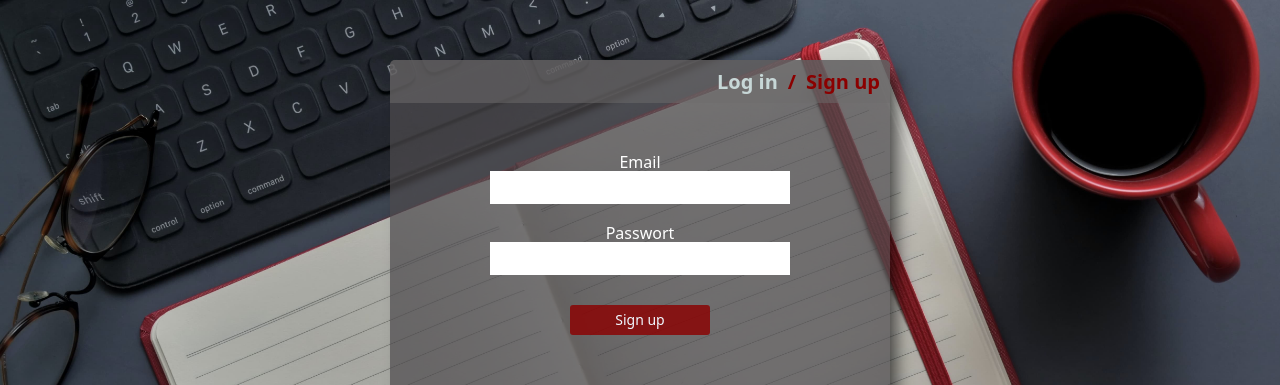
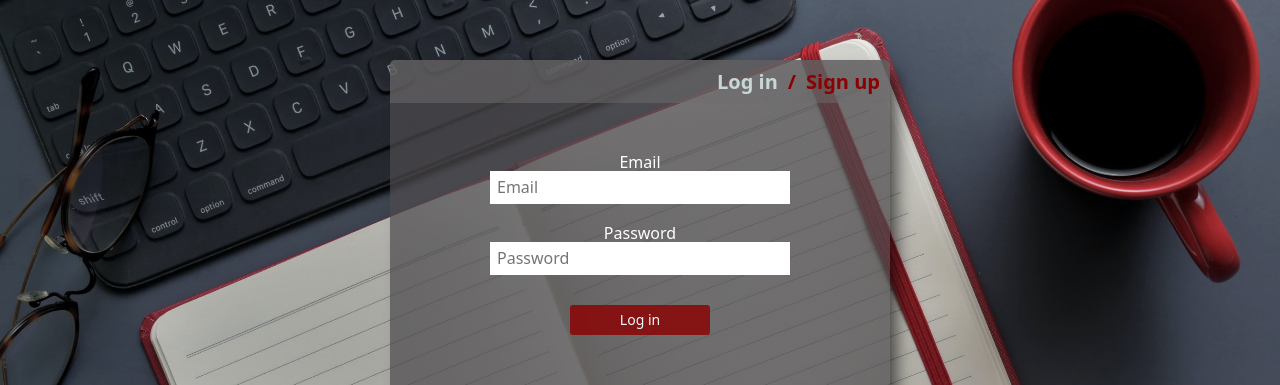
Before and after one commit to Dmytro-Chernomord/goit-react-hw-08-phonebook, a React (Create React App) app: page /login in a window 1280 px wide. Shown: the top 385 px of the page. Built offline with nearby package versions, Linux system fonts and the light colour scheme.

Commit message:
small fix

```diff
--- a/db.json
+++ /dev/null
@@ -1,3 +0,0 @@
-{
-  "contacts": []
-}
--- a/src/Views/LoginView.js
+++ b/src/Views/LoginView.js
@@ -30,22 +30,24 @@ class LoginView extends Component {
             name="email"
             value={this.state.email}
             type="email"
+            placeholder="Email"
             required
           />
         </label>
         <label className={s.label}>
-          Passwort{' '}
+          Password{' '}
           <input
             className={s.input}
             onChange={this.handleOnChange}
             name="password"
             value={this.state.password}
             type="password"
+            placeholder="Password"
             required
           />
         </label>
         <button className={s.button} type="submit">
-          Sign up
+          Log in
         </button>
       </form>
     );
--- a/src/Views/RegisterView.js
+++ b/src/Views/RegisterView.js
@@ -31,6 +31,7 @@ class RegisterView extends Component {
             name="name"
             value={this.state.name}
             type="text"
+            placeholder="Name"
           />
         </label>
         <label className={s.label}>
@@ -41,16 +42,18 @@ class RegisterView extends Component {
             name="email"
             value={this.state.email}
             type="email"
+            placeholder="Email"
           />
         </label>
         <label className={s.label}>
-          Passwort{' '}
+          Password{' '}
           <input
             className={s.input}
             onChange={this.handleOnChange}
             name="password"
             value={this.state.password}
             type="password"
+            placeholder="Password"
           />
         </label>
         <button className={s.button} type="submit">
```
